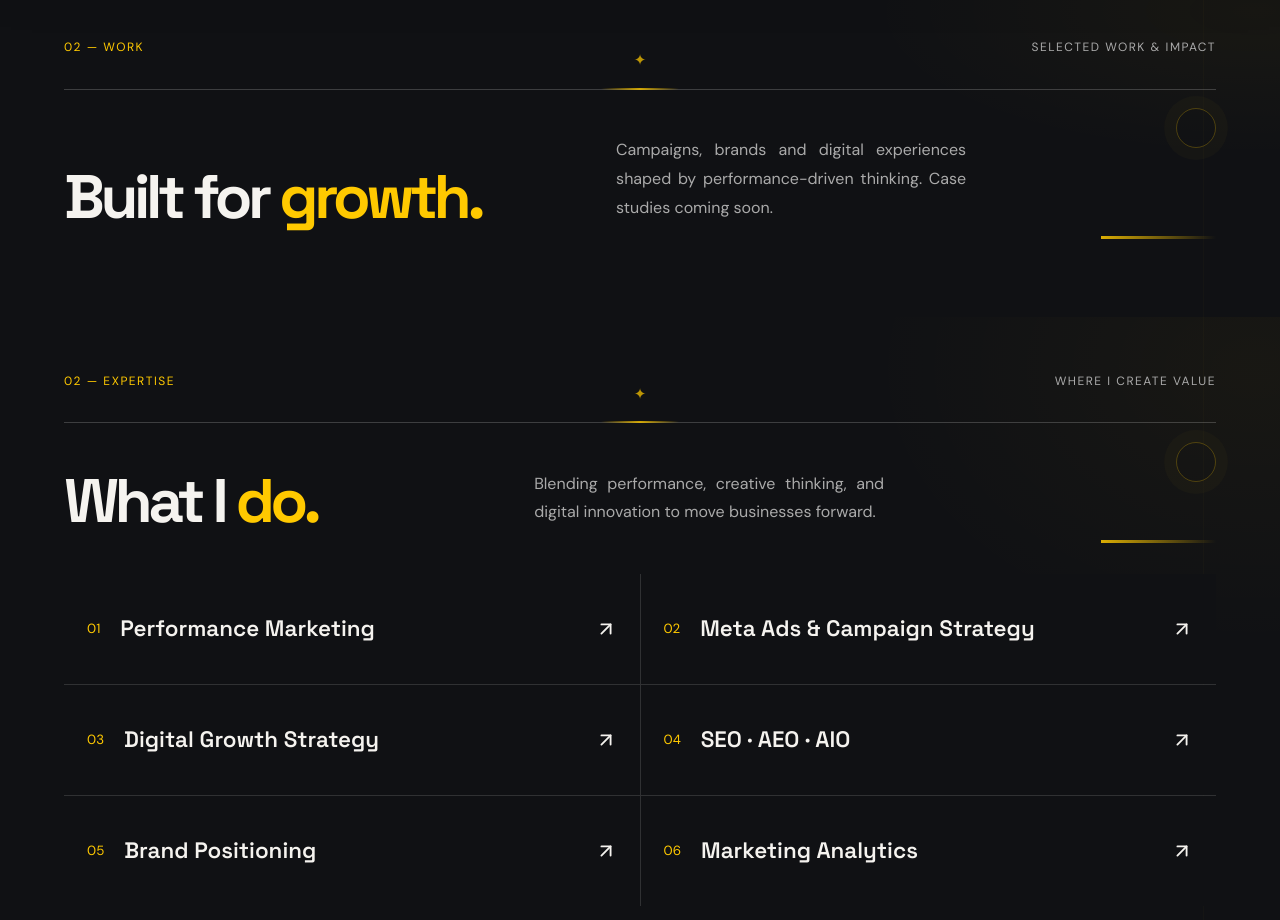
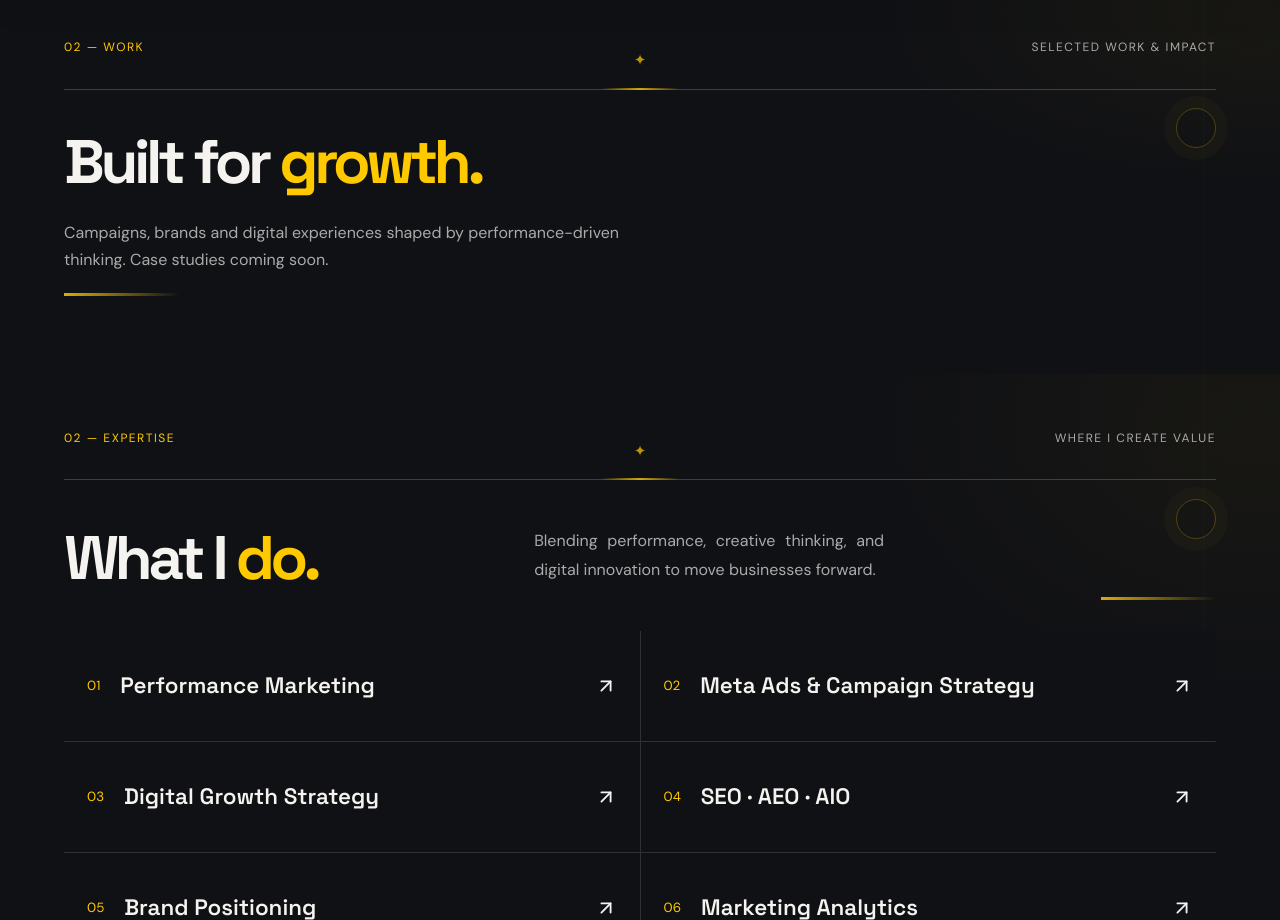
Before and after one commit to MuhammedRizwin/portfolio, a Next.js app: page / in a window 1280 px wide. Shown: the part 1780-2700 px from the top of the page. Built offline with nearby package versions, Linux system fonts and the light colour scheme.

Commit message:
Move Work section description below headline on left

```diff
--- a/app/globals.css
+++ b/app/globals.css
@@ -421,3 +421,8 @@ filter:none!important;
 .about .values{align-items:start;text-align:center!important}
 .about .values>div{text-align:center!important;display:flex;flex-direction:column;align-items:center;justify-content:flex-start}
 .about .values small,.about .values strong{text-align:center!important}
+
+/* Work description sits on the left, directly beneath its headline. */
+#work .expertise-head{display:flex!important;flex-direction:column!important;align-items:flex-start!important;justify-content:flex-start!important;gap:14px!important}
+#work .expertise-head p{max-width:600px!important;width:100%;margin:0!important;text-align:left!important;line-height:1.7!important}
+#work .expertise-head:after{margin-top:6px!important}
```
